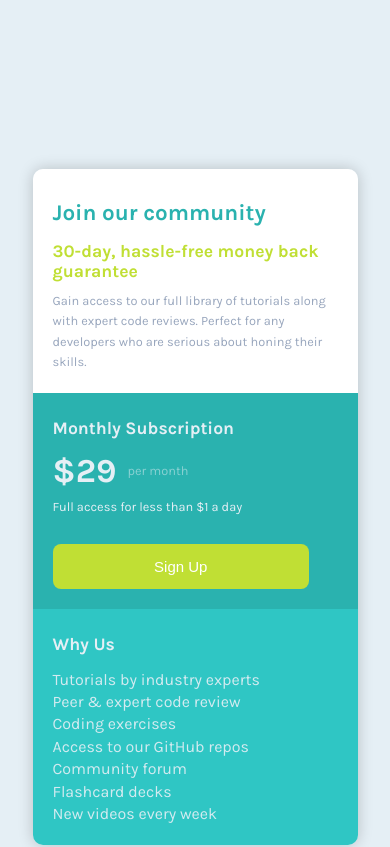
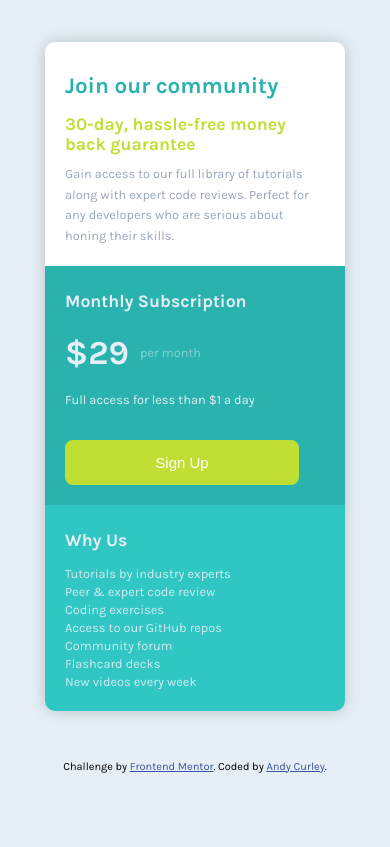
Before and after one commit to racurley/single-price-grid-component-master, a plain HTML site: page index.html in a window 390 px wide. Shown: the top 847 px of the page. Drawn offline with Linux system fonts and the light colour scheme.

Commit message:
Rezied mobile

```diff
--- a/css/styles.css
+++ b/css/styles.css
@@ -31,10 +31,10 @@ h2 {
 
 main {
   border-radius: 10px;
-  margin: 20vh auto;
+  margin: 5vh auto;
   text-align: left;
   width: 55%;
-  min-width: 325px;
+  min-width: 300px;
   max-width: 700px;
   overflow: hidden;
   box-shadow: 0px 0px 15px 0px rgba(0, 0, 0, 0.2);
@@ -42,7 +42,7 @@ main {
 
 p {
   font-size: .8rem;
-  line-height: 1.1;
+  line-height: 1.6;
   padding-top: 5px;
   margin: 0;
 }
@@ -54,6 +54,7 @@ ul {
 
 li {
   line-height: 1.4;
+  font-size: 0.8rem;
 }
 
 /*************** CLASS CSS  *********************/
@@ -99,9 +100,9 @@ li {
   text-align: left;
 }
 
-.card-top p {
+/* .card-top p {
   line-height: 1.6;
-}
+} */
 
 .card-top {
   background-color: white;
@@ -156,12 +157,14 @@ li {
     font-size: 1.2rem;
   }
 
+
   main {
     display: grid;
     grid-template-columns: 1fr 1fr;
+    margin: 20vh auto;
   }
 
-  p {
+  p, li {
     font-size: 1.0rem;
   }
 
```
